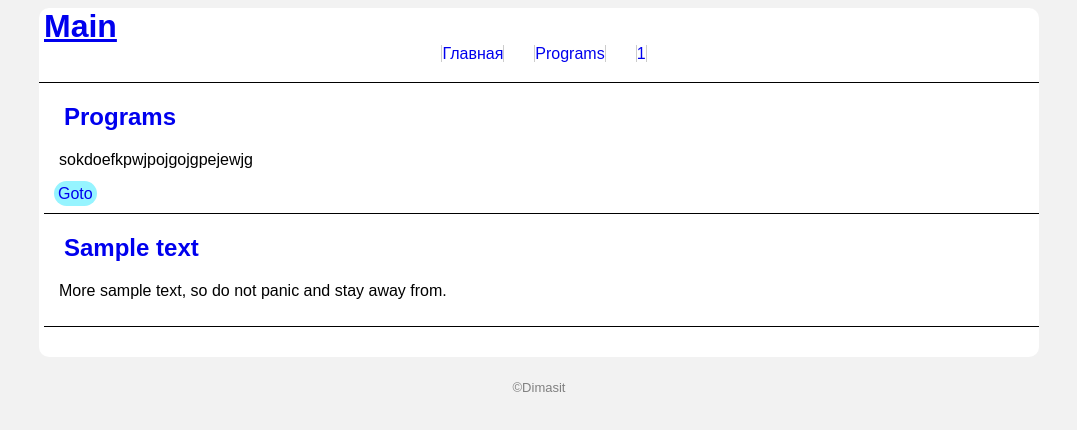
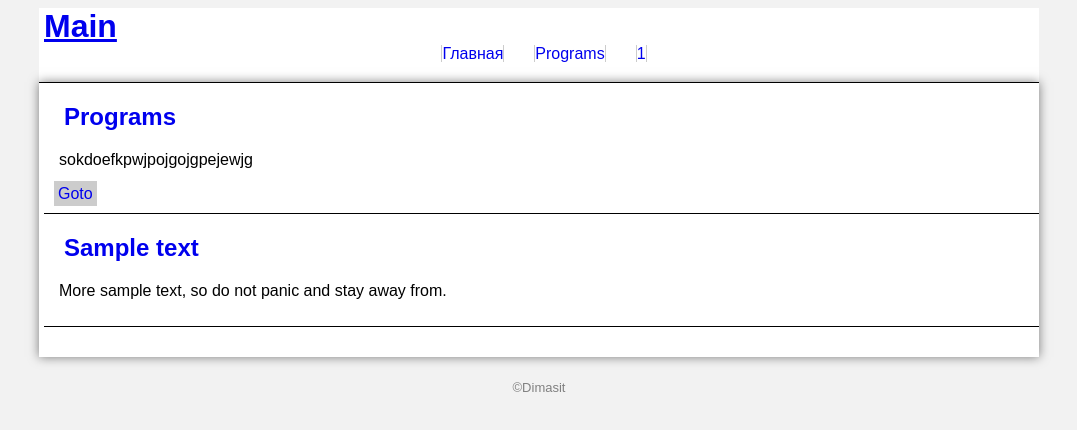
Before and after one commit to dimasik79/dimasik79.github.io, a plain HTML site: page index.html in a window 1280 px wide. Shown: the whole page, without its empty margins (101-1178 px from the left). Drawn offline with Linux system fonts and the light colour scheme.

Commit message:
style fix

```diff
--- a/css/style.css
+++ b/css/style.css
@@ -71,8 +71,8 @@ body {
 
 header {
 	background-color: #fff;
-	border-top-left-radius: 10px;
-	border-top-right-radius: 10px;
+	/*border-top-left-radius: 10px;
+	border-top-right-radius: 10px;*/
 	margin-bottom: 0;
 	padding-bottom: 3px;
 }
@@ -83,10 +83,11 @@ section {
 	background-color: #fff;
 	margin-bottom: 0;
 	margin-top: 0;
-	border-bottom-left-radius: 10px;
-	border-bottom-right-radius: 10px;
+	/*border-bottom-left-radius: 10px;
+	border-bottom-right-radius: 10px;*/
 	padding-bottom: 30px;
 	padding-left: 5px;
+	box-shadow: 0 0 10px rgba(0,0,0,0.5);
 }
 
 article p {
@@ -124,8 +125,8 @@ footer p {
 
 .read-more {
 	text-decoration: none;
-	background-color: #96f4ff;
-	border-radius: 15px;
+	background-color: #cccccc;
+	/*border-radius: 15px;*/
 	margin-left: 10px;
 	padding: 4px;
 
```
